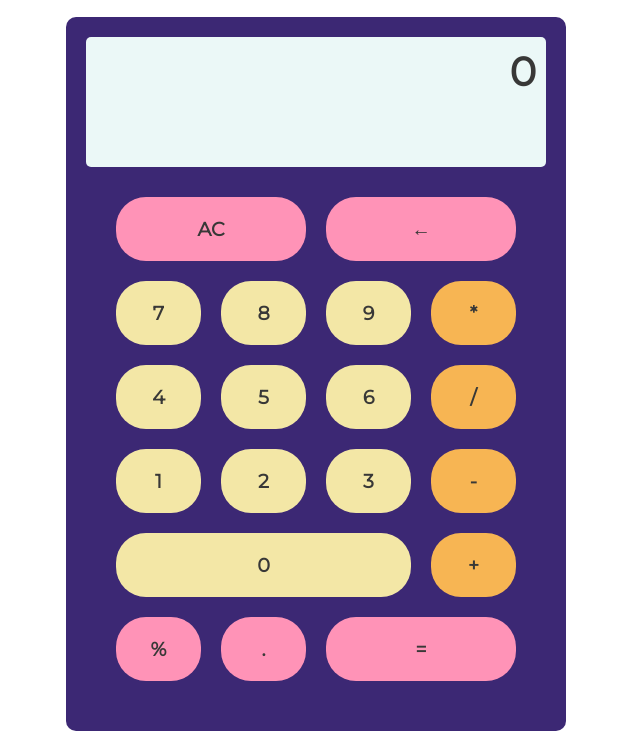
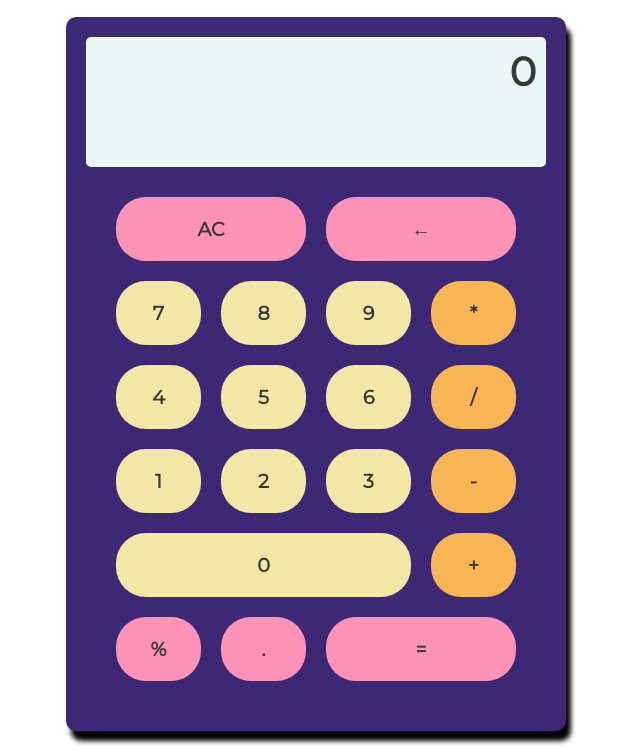
Before and after one commit to BeckyRushton/Calculator-Project, a plain HTML site: page index.html in a window 1280 px wide. Shown: the part 127-878 px from the top of the page, without its empty margins (324-964 px from the left). Drawn offline with Linux system fonts and the light colour scheme.

Commit message:
added shadow and checked js working in console

```diff
--- a/main.js
+++ b/main.js
@@ -0,0 +1 @@
+console.log("hello world");
--- a/styles.scss
+++ b/styles.scss
@@ -45,6 +45,7 @@ body {
   align-items: center;
   border-radius: 10px;
   width: 500px;
+  box-shadow: 5px 10px 5px;
 
   &__window {
     background-color: rgb(235, 248, 247);
```
Also changed, not shown: styles.css, 1 other file.
